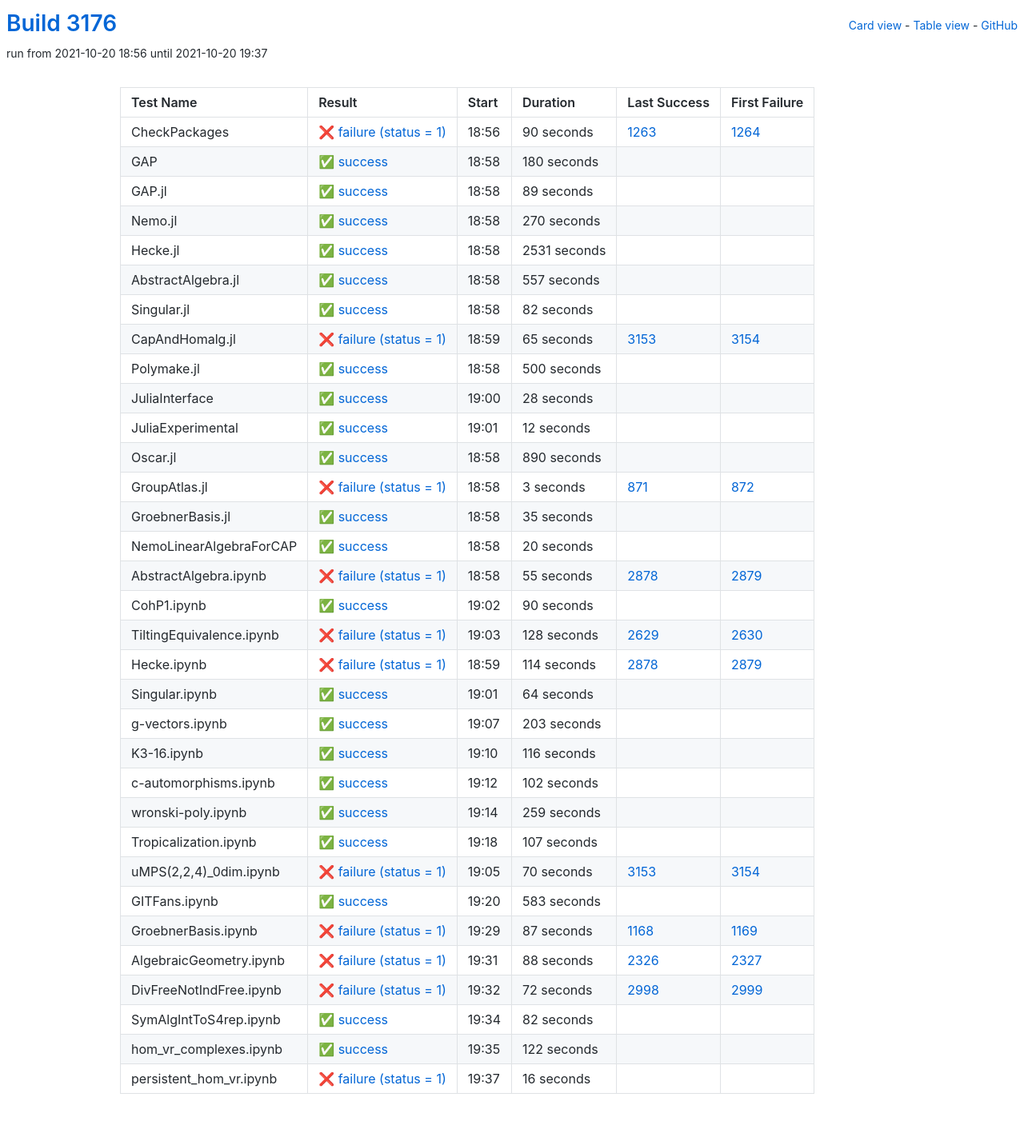
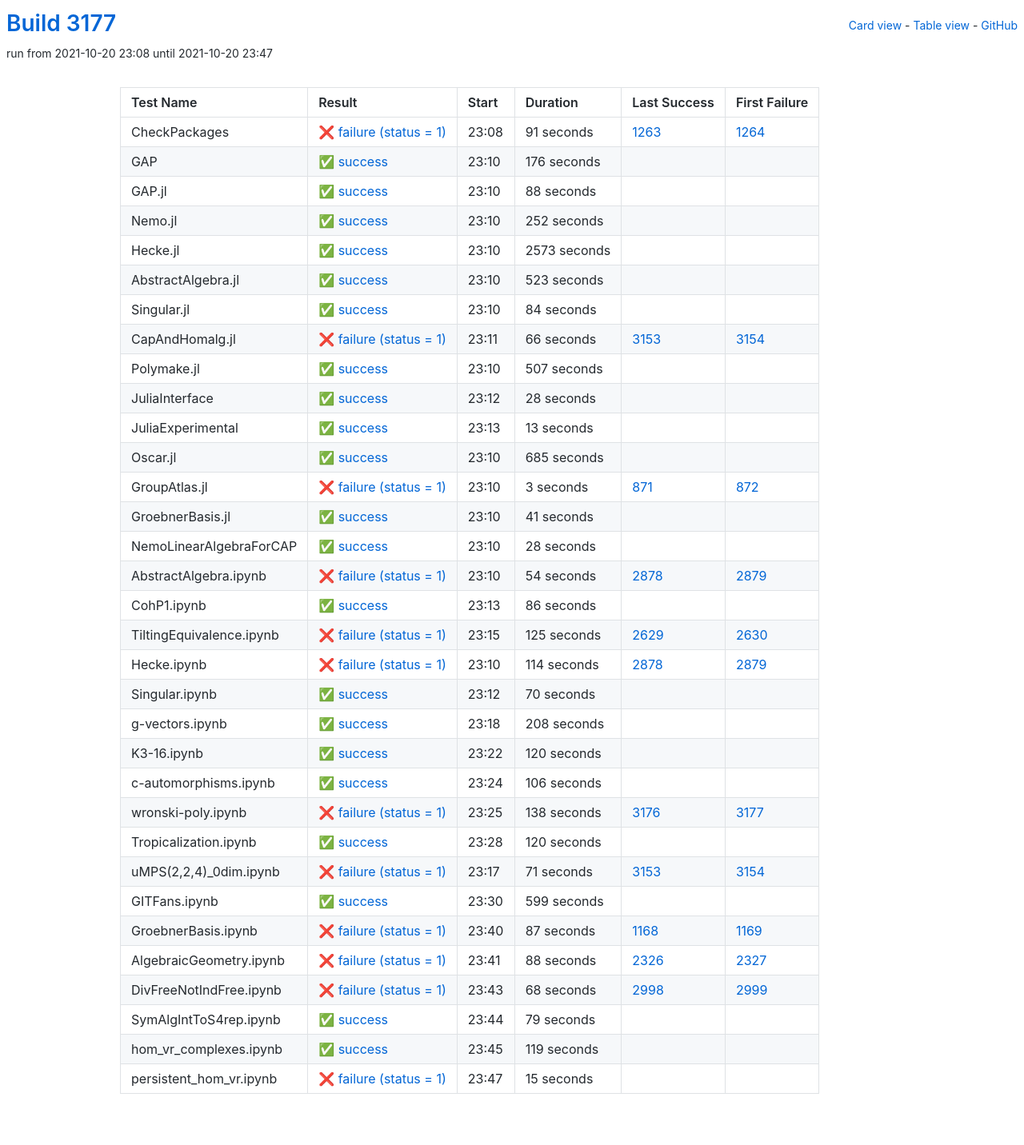
Before and after one commit to oscar-system/oscar-ci-status-stable, a Jekyll site: the page built from table.html, in a window 1280 px wide. Shown: the whole page at 80% size. Built offline with Jekyll 4.4.1, drawn with Linux system fonts in a browser that asks for light colours.

Commit message:
Build #3177

```diff
--- a/_data/ci.yml
+++ b/_data/ci.yml
@@ -1,6 +1,6 @@
 ---
-build: 3176
-build_url: https://oscarci.mathematik.uni-kl.de/job/oscar-stable/3176/
+build: 3177
+build_url: https://oscarci.mathematik.uni-kl.de/job/oscar-stable/3177/
 job: oscar-stable
 organization: oscar-system
 repo: oscar-ci-status-stable
@@ -8,116 +8,116 @@ repourl: https://github.com/oscar-system/oscar-ci-status-stable
 tests:
 - name: CheckPackages
   id: checkpackages
-  log: https://oscarci.mathematik.uni-kl.de/job/oscar-stable/3176/artifact/logs/build-3176/CheckPackages.log
-  start: 2021-10-20 18:56
+  log: https://oscarci.mathematik.uni-kl.de/job/oscar-stable/3177/artifact/logs/build-3177/CheckPackages.log
+  start: 2021-10-20 23:08
   success: false
   exitcode: 1
   status: failure
-  duration: 90
+  duration: 91
   last_success: 1263
   last_success_url: https://oscarci.mathematik.uni-kl.de/job/oscar-stable/1263/
   first_failure: 1264
   first_failure_url: https://oscarci.mathematik.uni-kl.de/job/oscar-stable/1264/
 - name: GAP
   id: gap
-  log: https://oscarci.mathematik.uni-kl.de/job/oscar-stable/3176/artifact/logs/build-3176/GAP.log
-  start: 2021-10-20 18:58
+  log: https://oscarci.mathematik.uni-kl.de/job/oscar-stable/3177/artifact/logs/build-3177/GAP.log
+  start: 2021-10-20 23:10
   success: true
   exitcode: 0
   status: success
-  duration: 180
+  duration: 176
   last_success: false
   last_success_url:
   first_failure: false
   first_failure_url:
 - name: GAP.jl
   id: gap-jl
-  log: https://oscarci.mathematik.uni-kl.de/job/oscar-stable/3176/artifact/logs/build-3176/GAP.jl.log
-  start: 2021-10-20 18:58
+  log: https://oscarci.mathematik.uni-kl.de/job/oscar-stable/3177/artifact/logs/build-3177/GAP.jl.log
+  start: 2021-10-20 23:10
   success: true
   exitcode: 0
   status: success
-  duration: 89
+  duration: 88
   last_success: false
   last_success_url:
   first_failure: false
   first_failure_url:
 - name: Nemo.jl
   id: nemo-jl
-  log: https://oscarci.mathematik.uni-kl.de/job/oscar-stable/3176/artifact/logs/build-3176/Nemo.jl.log
-  start: 2021-10-20 18:58
+  log: https://oscarci.mathematik.uni-kl.de/job/oscar-stable/3177/artifact/logs/build-3177/Nemo.jl.log
+  start: 2021-10-20 23:10
   success: true
   exitcode: 0
   status: success
-  duration: 270
+  duration: 252
   last_success: false
   last_success_url:
   first_failure: false
   first_failure_url:
 - name: Hecke.jl
   id: hecke-jl
-  log: https://oscarci.mathematik.uni-kl.de/job/oscar-stable/3176/artifact/logs/build-3176/Hecke.jl.log
-  start: 2021-10-20 18:58
+  log: https://oscarci.mathematik.uni-kl.de/job/oscar-stable/3177/artifact/logs/build-3177/Hecke.jl.log
+  start: 2021-10-20 23:10
   success: true
   exitcode: 0
   status: success
-  duration: 2531
+  duration: 2573
   last_success: false
   last_success_url:
   first_failure: false
   first_failure_url:
 - name: AbstractAlgebra.jl
   id: abstractalgebra-jl
-  log: https://oscarci.mathematik.uni-kl.de/job/oscar-stable/3176/artifact/logs/build-3176/AbstractAlgebra.jl.log
-  start: 2021-10-20 18:58
+  log: https://oscarci.mathematik.uni-kl.de/job/oscar-stable/3177/artifact/logs/build-3177/AbstractAlgebra.jl.log
+  start: 2021-10-20 23:10
   success: true
   exitcode: 0
   status: success
-  duration: 557
+  duration: 523
   last_success: false
   last_success_url:
   first_failure: false
   first_failure_url:
 - name: Singular.jl
   id: singular-jl
-  log: https://oscarci.mathematik.uni-kl.de/job/oscar-stable/3176/artifact/logs/build-3176/Singular.jl.log
-  start: 2021-10-20 18:58
+  log: https://oscarci.mathematik.uni-kl.de/job/oscar-stable/3177/artifact/logs/build-3177/Singular.jl.log
+  start: 2021-10-20 23:10
   success: true
   exitcode: 0
   status: success
-  duration: 82
+  duration: 84
   last_success: false
   last_success_url:
   first_failure: false
   first_failure_url:
 - name: CapAndHomalg.jl
   id: capandhomalg-jl
-  log: https://oscarci.mathematik.uni-kl.de/job/oscar-stable/3176/artifact/logs/build-3176/CapAndHomalg.jl.log
-  start: 2021-10-20 18:59
+  log: https://oscarci.mathematik.uni-kl.de/job/oscar-stable/3177/artifact/logs/build-3177/CapAndHomalg.jl.log
+  start: 2021-10-20 23:11
   success: false
   exitcode: 1
   status: failure
-  duration: 65
+  duration: 66
   last_success: 3153
   last_success_url: https://oscarci.mathematik.uni-kl.de/job/oscar-stable/3153/
   first_failure: 3154
   first_failure_url: https://oscarci.mathematik.uni-kl.de/job/oscar-stable/3154/
 - name: Polymake.jl
   id: polymake-jl
-  log: https://oscarci.mathematik.uni-kl.de/job/oscar-stable/3176/artifact/logs/build-3176/Polymake.jl.log
-  start: 2021-10-20 18:58
+  log: https://oscarci.mathematik.uni-kl.de/job/oscar-stable/3177/artifact/logs/build-3177/Polymake.jl.log
+  start: 2021-10-20 23:10
   success: true
   exitcode: 0
   status: success
-  duration: 500
+  duration: 507
   last_success: false
   last_success_url:
   first_failure: false
   first_failure_url:
 - name: JuliaInterface
   id: juliainterface
-  log: https://oscarci.mathematik.uni-kl.de/job/oscar-stable/3176/artifact/logs/build-3176/JuliaInterface.log
-  start: 2021-10-20 19:00
+  log: https://oscarci.mathematik.uni-kl.de/job/oscar-stable/3177/artifact/logs/build-3177/JuliaInterface.log
+  start: 2021-10-20 23:12
   success: true
   exitcode: 0
   status: success
@@ -128,32 +128,32 @@ tests:
   first_failure_url:
 - name: JuliaExperimental
   id: juliaexperimental
-  log: https://oscarci.mathematik.uni-kl.de/job/oscar-stable/3176/artifact/logs/build-3176/JuliaExperimental.log
-  start: 2021-10-20 19:01
+  log: https://oscarci.mathematik.uni-kl.de/job/oscar-stable/3177/artifact/logs/build-3177/JuliaExperimental.log
+  start: 2021-10-20 23:13
   success: true
   exitcode: 0
   status: success
-  duration: 12
+  duration: 13
   last_success: false
   last_success_url:
   first_failure: false
   first_failure_url:
 - name: Oscar.jl
   id: oscar-jl
-  log: https://oscarci.mathematik.uni-kl.de/job/oscar-stable/3176/artifact/logs/build-3176/Oscar.jl.log
-  start: 2021-10-20 18:58
+  log: https://oscarci.mathematik.uni-kl.de/job/oscar-stable/3177/artifact/logs/build-3177/Oscar.jl.log
+  start: 2021-10-20 23:10
   success: true
   exitcode: 0
   status: success
-  duration: 890
+  duration: 685
   last_success: false
   last_success_url:
   first_failure: false
   first_failure_url:
 - name: GroupAtlas.jl
   id: groupatlas-jl
-  log: https://oscarci.mathematik.uni-kl.de/job/oscar-stable/3176/artifact/logs/build-3176/GroupAtlas.jl.log
-  start: 2021-10-20 18:58
+  log: https://oscarci.mathematik.uni-kl.de/job/oscar-stable/3177/artifact/logs/build-3177/GroupAtlas.jl.log
+  start: 2021-10-20 23:10
   success: false
   exitcode: 1
   status: failure
@@ -164,68 +164,68 @@ tests:
   first_failure_url: https://oscarci.mathematik.uni-kl.de/job/oscar-stable/872/
 - name: GroebnerBasis.jl
   id: groebnerbasis-jl
-  log: https://oscarci.mathematik.uni-kl.de/job/oscar-stable/3176/artifact/logs/build-3176/GroebnerBasis.jl.log
-  start: 2021-10-20 18:58
+  log: https://oscarci.mathematik.uni-kl.de/job/oscar-stable/3177/artifact/logs/build-3177/GroebnerBasis.jl.log
+  start: 2021-10-20 23:10
   success: true
   exitcode: 0
   status: success
-  duration: 35
+  duration: 41
   last_success: false
   last_success_url:
   first_failure: false
   first_failure_url:
 - name: NemoLinearAlgebraForCAP
   id: nemolinearalgebraforcap
-  log: https://oscarci.mathematik.uni-kl.de/job/oscar-stable/3176/artifact/logs/build-3176/NemoLinearAlgebraForCAP.log
-  start: 2021-10-20 18:58
+  log: https://oscarci.mathematik.uni-kl.de/job/oscar-stable/3177/artifact/logs/build-3177/NemoLinearAlgebraForCAP.log
+  start: 2021-10-20 23:10
   success: true
   exitcode: 0
   status: success
-  duration: 20
+  duration: 28
   last_success: false
   last_success_url:
   first_failure: false
   first_failure_url:
 - name: AbstractAlgebra.ipynb
   id: abstractalgebra-ipynb
-  log: https://oscarci.mathematik.uni-kl.de/job/oscar-stable/3176/artifact/logs/build-3176/AbstractAlgebra.ipynb.log
-  start: 2021-10-20 18:58
+  log: https://oscarci.mathematik.uni-kl.de/job/oscar-stable/3177/artifact/logs/build-3177/AbstractAlgebra.ipynb.log
+  start: 2021-10-20 23:10
   success: false
   exitcode: 1
   status: failure
-  duration: 55
+  duration: 54
   last_success: 2878
   last_success_url: https://oscarci.mathematik.uni-kl.de/job/oscar-stable/2878/
   first_failure: 2879
   first_failure_url: https://oscarci.mathematik.uni-kl.de/job/oscar-stable/2879/
 - name: CohP1.ipynb
   id: cohp1-ipynb
-  log: https://oscarci.mathematik.uni-kl.de/job/oscar-stable/3176/artifact/logs/build-3176/CohP1.ipynb.log
-  start: 2021-10-20 19:02
+  log: https://oscarci.mathematik.uni-kl.de/job/oscar-stable/3177/artifact/logs/build-3177/CohP1.ipynb.log
+  start: 2021-10-20 23:13
   success: true
   exitcode: 0
   status: success
-  duration: 90
+  duration: 86
   last_success: false
   last_success_url:
   first_failure: false
   first_failure_url:
 - name: TiltingEquivalence.ipynb
   id: tiltingequivalence-ipynb
-  log: https://oscarci.mathematik.uni-kl.de/job/oscar-stable/3176/artifact/logs/build-3176/TiltingEquivalence.ipynb.log
-  start: 2021-10-20 19:03
+  log: https://oscarci.mathematik.uni-kl.de/job/oscar-stable/3177/artifact/logs/build-3177/TiltingEquivalence.ipynb.log
+  start: 2021-10-20 23:15
   success: false
   exitcode: 1
   status: failure
-  duration: 128
+  duration: 125
   last_success: 2629
   last_success_url: https://oscarci.mathematik.uni-kl.de/job/oscar-stable/2629/
   first_failure: 2630
   first_failure_url: https://oscarci.mathematik.uni-kl.de/job/oscar-stable/2630/
 - name: Hecke.ipynb
   id: hecke-ipynb
-  log: https://oscarci.mathematik.uni-kl.de/job/oscar-stable/3176/artifact/logs/build-3176/Hecke.ipynb.log
-  start: 2021-10-20 18:59
+  log: https://oscarci.mathematik.uni-kl.de/job/oscar-stable/3177/artifact/logs/build-3177/Hecke.ipynb.log
+  start: 2021-10-20 23:10
   success: false
   exitcode: 1
   status: failure
@@ -236,104 +236,104 @@ tests:
   first_failure_url: https://oscarci.mathematik.uni-kl.de/job/oscar-stable/2879/
 - name: Singular.ipynb
   id: singular-ipynb
-  log: https://oscarci.mathematik.uni-kl.de/job/oscar-stable/3176/artifact/logs/build-3176/Singular.ipynb.log
-  start: 2021-10-20 19:01
+  log: https://oscarci.mathematik.uni-kl.de/job/oscar-stable/3177/artifact/logs/build-3177/Singular.ipynb.log
+  start: 2021-10-20 23:12
   success: true
   exitcode: 0
   status: success
-  duration: 64
+  duration: 70
   last_success: false
   last_success_url:
   first_failure: false
   first_failure_url:
 - name: g-vectors.ipynb
   id: g-vectors-ipynb
-  log: https://oscarci.mathematik.uni-kl.de/job/oscar-stable/3176/artifact/logs/build-3176/g-vectors.ipynb.log
-  start: 2021-10-20 19:07
+  log: https://oscarci.mathematik.uni-kl.de/job/oscar-stable/3177/artifact/logs/build-3177/g-vectors.ipynb.log
+  start: 2021-10-20 23:18
   success: true
   exitcode: 0
   status: success
-  duration: 203
+  duration: 208
   last_success: false
   last_success_url:
   first_failure: false
   first_failure_url:
 - name: K3-16.ipynb
   id: k3-16-ipynb
-  log: https://oscarci.mathematik.uni-kl.de/job/oscar-stable/3176/artifact/logs/build-3176/K3-16.ipynb.log
-  start: 2021-10-20 19:10
+  log: https://oscarci.mathematik.uni-kl.de/job/oscar-stable/3177/artifact/logs/build-3177/K3-16.ipynb.log
+  start: 2021-10-20 23:22
   success: true
   exitcode: 0
   status: success
-  duration: 116
+  duration: 120
   last_success: false
   last_success_url:
   first_failure: false
   first_failure_url:
 - name: c-automorphisms.ipynb
   id: c-automorphisms-ipynb
-  log: https://oscarci.mathematik.uni-kl.de/job/oscar-stable/3176/artifact/logs/build-3176/c-automorphisms.ipynb.log
-  start: 2021-10-20 19:12
+  log: https://oscarci.mathematik.uni-kl.de/job/oscar-stable/3177/artifact/logs/build-3177/c-automorphisms.ipynb.log
+  start: 2021-10-20 23:24
   success: true
   exitcode: 0
   status: success
-  duration: 102
+  duration: 106
   last_success: false
   last_success_url:
   first_failure: false
   first_failure_url:
 - name: wronski-poly.ipynb
   id: wronski-poly-ipynb
-  log: https://oscarci.mathematik.uni-kl.de/job/oscar-stable/3176/artifact/logs/build-3176/wronski-poly.ipynb.log
-  start: 2021-10-20 19:14
+  log: https://oscarci.mathematik.uni-kl.de/job/oscar-stable/3177/artifact/logs/build-3177/wronski-poly.ipynb.log
+  start: 2021-10-20 23:25
+  success: false
+  exitcode: 1
+  status: failure
+  duration: 138
+  last_success: 3176
+  last_success_url: https://oscarci.mathematik.uni-kl.de/job/oscar-stable/3176/
+  first_failure: 3177
+  first_failure_url: https://oscarci.mathematik.uni-kl.de/job/oscar-stable/3177/
+- name: Tropicalization.ipynb
+  id: tropicalization-ipynb
+  log: https://oscarci.mathematik.uni-kl.de/job/oscar-stable/3177/artifact/logs/build-3177/Tropicalization.ipynb.log
+  start: 2021-10-20 23:28
   success: true
   exitcode: 0
   status: success
-  duration: 259
-  last_success: false
-  last_success_url:
-  first_failure: false
-  first_failure_url:
-- name: Tropicalization.ipynb
-  id: tropicalization-ipynb
-  log: https://oscarci.mathematik.uni-kl.de/job/oscar-stable/3176/artifact/logs/build-3176/Tropicalization.ipynb.log
-  start: 2021-10-20 19:18
-  success: true
-  exitcode: 0
-  status: success
-  duration: 107
+  duration: 120
   last_success: false
   last_success_url:
   first_failure: false
   first_failure_url:
 - name: uMPS(2,2,4)_0dim.ipynb
   id: umps-2-2-4-0dim-ipynb
-  log: https://oscarci.mathematik.uni-kl.de/job/oscar-stable/3176/artifact/logs/build-3176/uMPS-2-2-4-_0dim.ipynb.log
-  start: 2021-10-20 19:05
+  log: https://oscarci.mathematik.uni-kl.de/job/oscar-stable/3177/artifact/logs/build-3177/uMPS-2-2-4-_0dim.ipynb.log
+  start: 2021-10-20 23:17
   success: false
   exitcode: 1
   status: failure
-  duration: 70
+  duration: 71
   last_success: 3153
   last_success_url: https://oscarci.mathematik.uni-kl.de/job/oscar-stable/3153/
   first_failure: 3154
   first_failure_url: https://oscarci.mathematik.uni-kl.de/job/oscar-stable/3154/
 - name: GITFans.ipynb
   id: gitfans-ipynb
-  log: https://oscarci.mathematik.uni-kl.de/job/oscar-stable/3176/artifact/logs/build-3176/GITFans.ipynb.log
-  start: 2021-10-20 19:20
+  log: https://oscarci.mathematik.uni-kl.de/job/oscar-stable/3177/artifact/logs/build-3177/GITFans.ipynb.log
+  start: 2021-10-20 23:30
   success: true
   exitcode: 0
   status: success
-  duration: 583
+  duration: 599
   last_success: false
   last_success_url:
   first_failure: false
   first_failure_url:
 - name: GroebnerBasis.ipynb
   id: groebnerbasis-ipynb
-  log: https://oscarci.mathematik.uni-kl.de/job/oscar-stable/3176/artifact/logs/build-3176/GroebnerBasis.ipynb.log
-  start: 2021-10-20 19:29
+  log: https://oscarci.mathematik.uni-kl.de/job/oscar-stable/3177/artifact/logs/build-3177/GroebnerBasis.ipynb.log
+  start: 2021-10-20 23:40
   success: false
   exitcode: 1
   status: failure
@@ -344,8 +344,8 @@ tests:
   first_failure_url: https://oscarci.mathematik.uni-kl.de/job/oscar-stable/1169/
 - name: AlgebraicGeometry.ipynb
   id: algebraicgeometry-ipynb
-  log: https://oscarci.mathematik.uni-kl.de/job/oscar-stable/3176/artifact/logs/build-3176/AlgebraicGeometry.ipynb.log
-  start: 2021-10-20 19:31
+  log: https://oscarci.mathematik.uni-kl.de/job/oscar-stable/3177/artifact/logs/build-3177/AlgebraicGeometry.ipynb.log
+  start: 2021-10-20 23:41
   success: false
   exitcode: 1
   status: failure
@@ -356,48 +356,48 @@ tests:
   first_failure_url: https://oscarci.mathematik.uni-kl.de/job/oscar-stable/2327/
 - name: DivFreeNotIndFree.ipynb
   id: divfreenotindfree-ipynb
-  log: https://oscarci.mathematik.uni-kl.de/job/oscar-stable/3176/artifact/logs/build-3176/DivFreeNotIndFree.ipynb.log
-  start: 2021-10-20 19:32
+  log: https://oscarci.mathematik.uni-kl.de/job/oscar-stable/3177/artifact/logs/build-3177/DivFreeNotIndFree.ipynb.log
+  start: 2021-10-20 23:43
   success: false
   exitcode: 1
   status: failure
-  duration: 72
+  duration: 68
   last_success: 2998
   last_success_url: https://oscarci.mathematik.uni-kl.de/job/oscar-stable/2998/
   first_failure: 2999
   first_failure_url: https://oscarci.mathematik.uni-kl.de/job/oscar-stable/2999/
 - name: SymAlgIntToS4rep.ipynb
   id: symalginttos4rep-ipynb
-  log: https://oscarci.mathematik.uni-kl.de/job/oscar-stable/3176/artifact/logs/build-3176/SymAlgIntToS4rep.ipynb.log
-  start: 2021-10-20 19:34
+  log: https://oscarci.mathematik.uni-kl.de/job/oscar-stable/3177/artifact/logs/build-3177/SymAlgIntToS4rep.ipynb.log
+  start: 2021-10-20 23:44
   success: true
   exitcode: 0
   status: success
-  duration: 82
+  duration: 79
   last_success: false
   last_success_url:
   first_failure: false
   first_failure_url:
 - name: hom_vr_complexes.ipynb
   id: hom-vr-complexes-ipynb
-  log: https://oscarci.mathematik.uni-kl.de/job/oscar-stable/3176/artifact/logs/build-3176/hom_vr_complexes.ipynb.log
-  start: 2021-10-20 19:35
+  log: https://oscarci.mathematik.uni-kl.de/job/oscar-stable/3177/artifact/logs/build-3177/hom_vr_complexes.ipynb.log
+  start: 2021-10-20 23:45
   success: true
   exitcode: 0
   status: success
-  duration: 122
+  duration: 119
   last_success: false
   last_success_url:
   first_failure: false
   first_failure_url:
 - name: persistent_hom_vr.ipynb
   id: persistent-hom-vr-ipynb
-  log: https://oscarci.mathematik.uni-kl.de/job/oscar-stable/3176/artifact/logs/build-3176/persistent_hom_vr.ipynb.log
-  start: 2021-10-20 19:37
+  log: https://oscarci.mathematik.uni-kl.de/job/oscar-stable/3177/artifact/logs/build-3177/persistent_hom_vr.ipynb.log
+  start: 2021-10-20 23:47
   success: false
   exitcode: 1
   status: failure
-  duration: 16
+  duration: 15
   last_success: false
   last_success_url:
   first_failure: false
```
Also changed, not shown: README.md.
